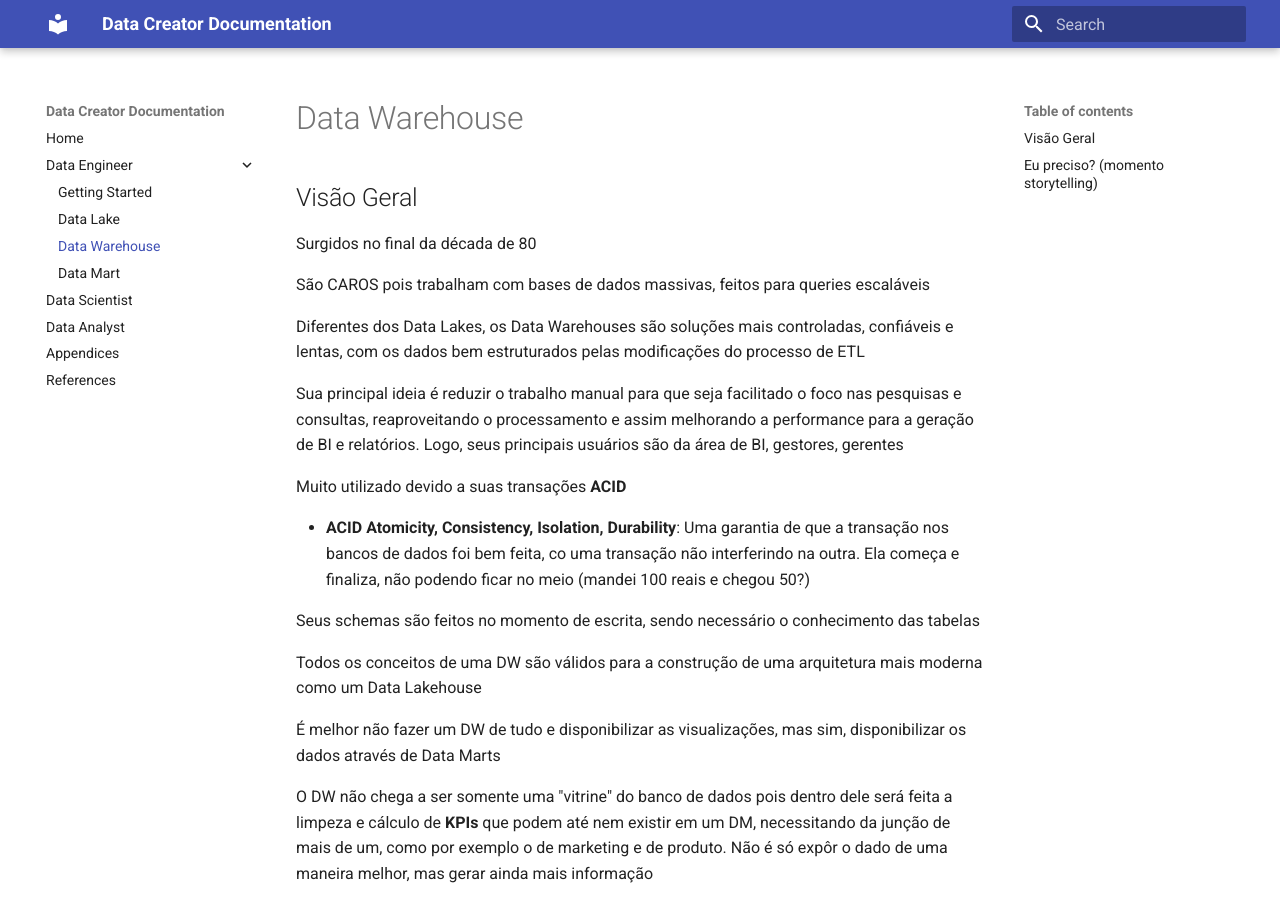
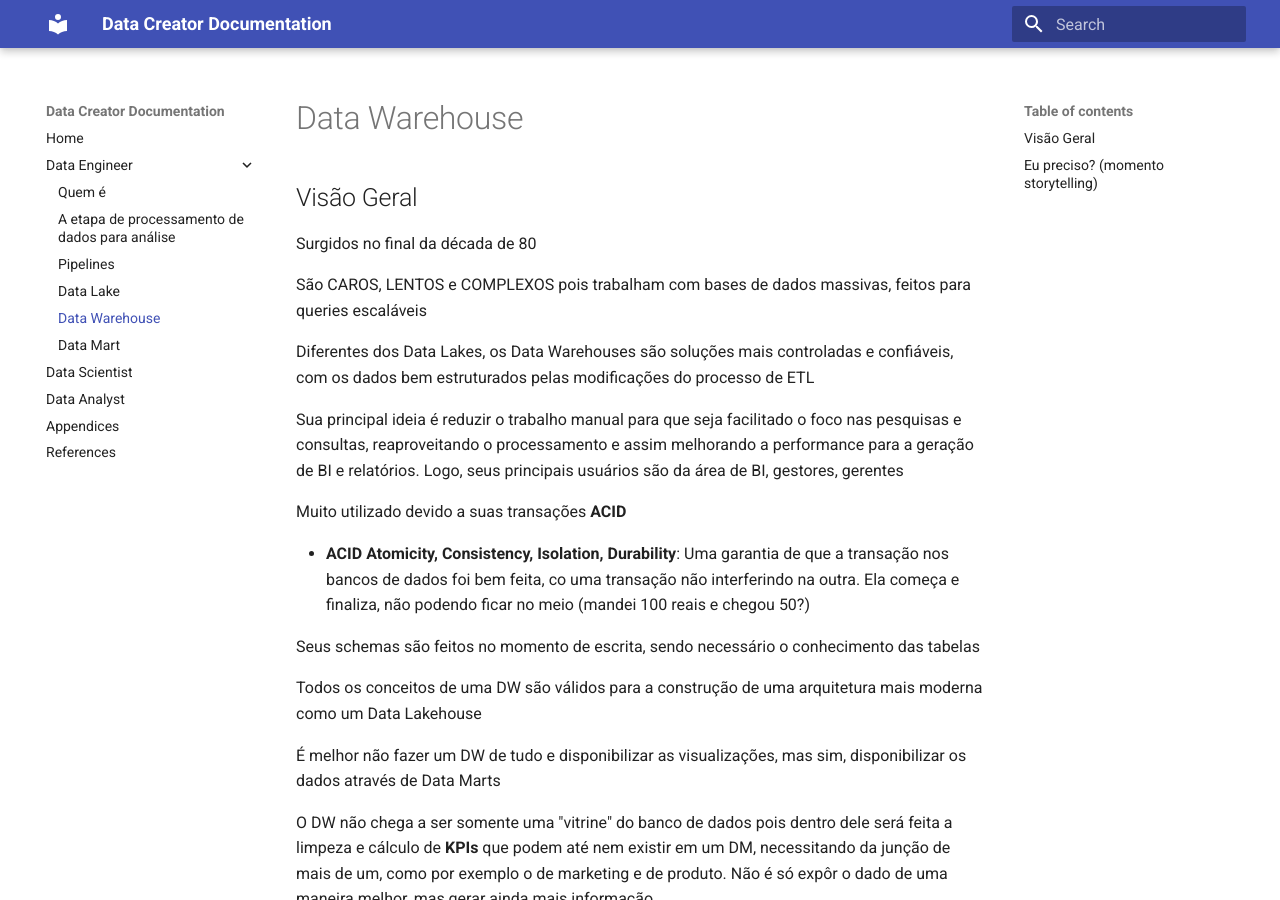
Before and after one commit to de-gratis/Data-Creator, an MkDocs documentation site: the page built from docs/Data Engineer/dataWarehouse.md, in a window 1280 px wide and 900 px high. Built offline with MkDocs 1.6.1 and Material for MkDocs 9.7.7, drawn with Linux system fonts in a browser that asks for light colours.

Commit message:
many things

```diff
--- a/docs/Data Engineer/dataWarehouse.md
+++ b/docs/Data Engineer/dataWarehouse.md
@@ -2,9 +2,9 @@
 
 Surgidos no final da década de 80
 
-São CAROS pois trabalham com bases de dados massivas, feitos para queries escaláveis
+São CAROS, LENTOS e COMPLEXOS pois trabalham com bases de dados massivas, feitos para queries escaláveis
 
-Diferentes dos Data Lakes, os Data Warehouses são soluções mais controladas, confiáveis e lentas, com os dados bem estruturados pelas modificações do processo de ETL
+Diferentes dos Data Lakes, os Data Warehouses são soluções mais controladas e confiáveis, com os dados bem estruturados pelas modificações do processo de ETL
 
 Sua principal ideia é reduzir o trabalho manual para que seja facilitado o foco nas pesquisas e consultas, reaproveitando o processamento e assim melhorando a performance para a geração de BI e relatórios. Logo, seus principais usuários são da área de BI, gestores, gerentes
 
--- a/mkdocs.yml
+++ b/mkdocs.yml
@@ -6,7 +6,9 @@
 nav:
   - 'Home': index.md
   - 'Data Engineer':
-    - 'Getting Started': 'Data Engineer/dataEngineer.md'
+    - 'Quem é': 'Data Engineer/dataEngineer.md'
+    - 'A etapa de processamento de dados para análise': 'Data Engineer/etlElt.md'
+    - 'Pipelines': 'Data Engineer/pipelines.md'
     - 'Data Lake': 'Data Engineer/dataLake.md'
     - 'Data Warehouse': 'Data Engineer/dataWarehouse.md'
     - 'Data Mart': 'Data Engineer/dataMart.md'
```
Also changed, not shown: docs/Data Engineer/dataLake.md (+2 -0 lines), docs/Data Engineer/dataLakehouse.md (+4 -2 lines), docs/Data Engineer/dataMart.md (+3 -1 lines), docs/Data Engineer/etlElt.md (added, +13 -0 lines), docs/Data Engineer/pipelines.md (added, +3 -0 lines), docs/Data Engineer/assets/bigDataPipeline.webp (added), docs/Data Engineer/assets/dataMart.jpg (added).
